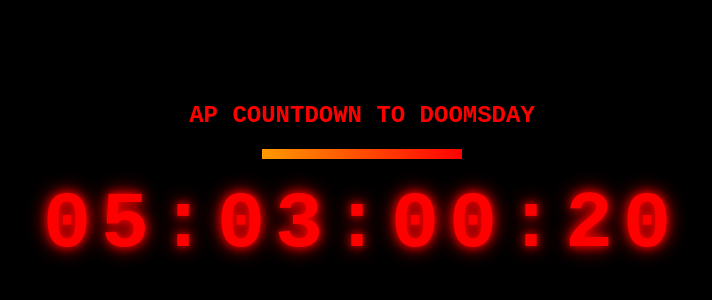
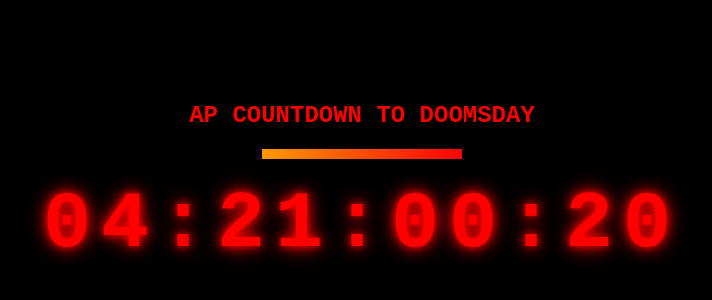
Before and after one commit to jddalessandro/final-countdown, a plain HTML site: page index.html in a window 1280 px wide. Shown: the part 214-514 px from the top of the page, without its empty margins (278-990 px from the left). Drawn offline with Linux system fonts and the light colour scheme.

Commit message:
Update target date in timer script

```diff
--- a/index.html
+++ b/index.html
@@ -59,7 +59,7 @@
     </div>
 
     <script>
-        const targetDate = new Date('2025-11-10T17:00:00-05:00');
+        const targetDate = new Date('2025-11-10T11:00:00-05:00');
 
         function updateTimer() {
             const now = new Date();
```
